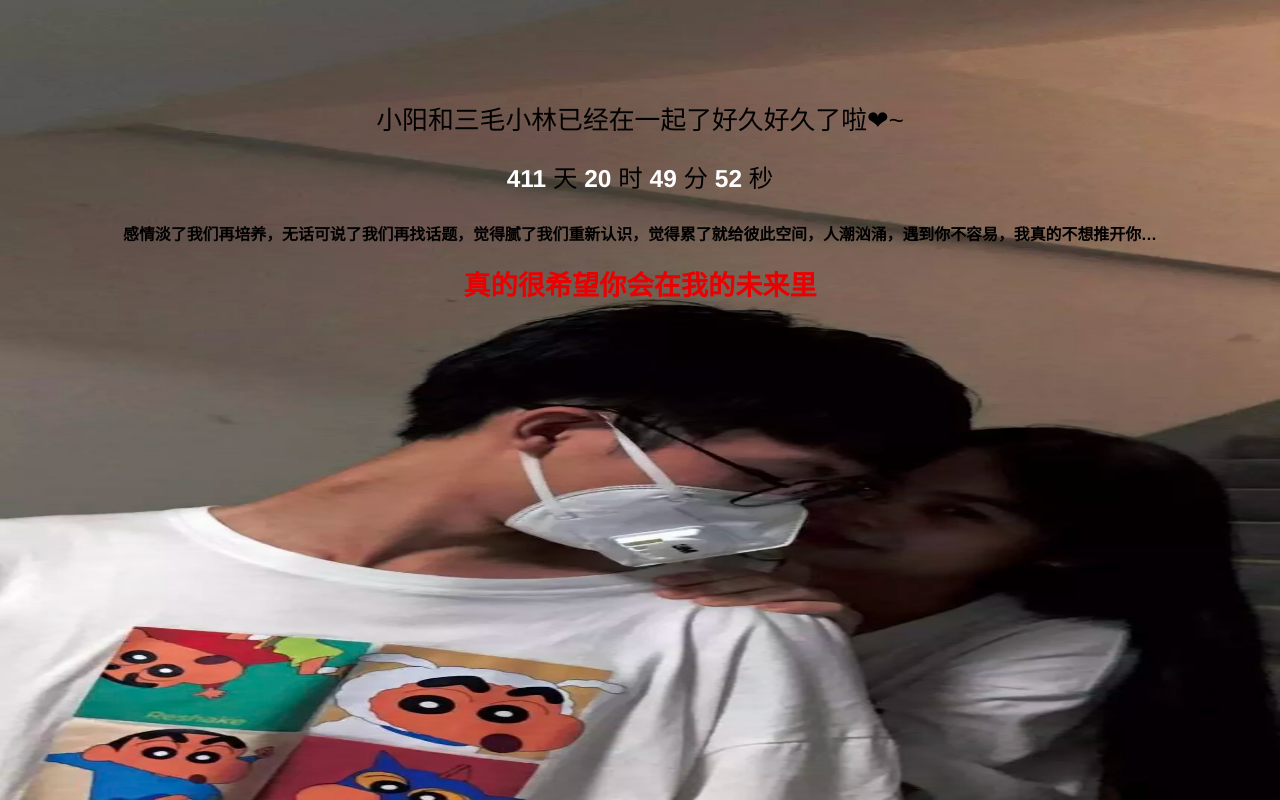
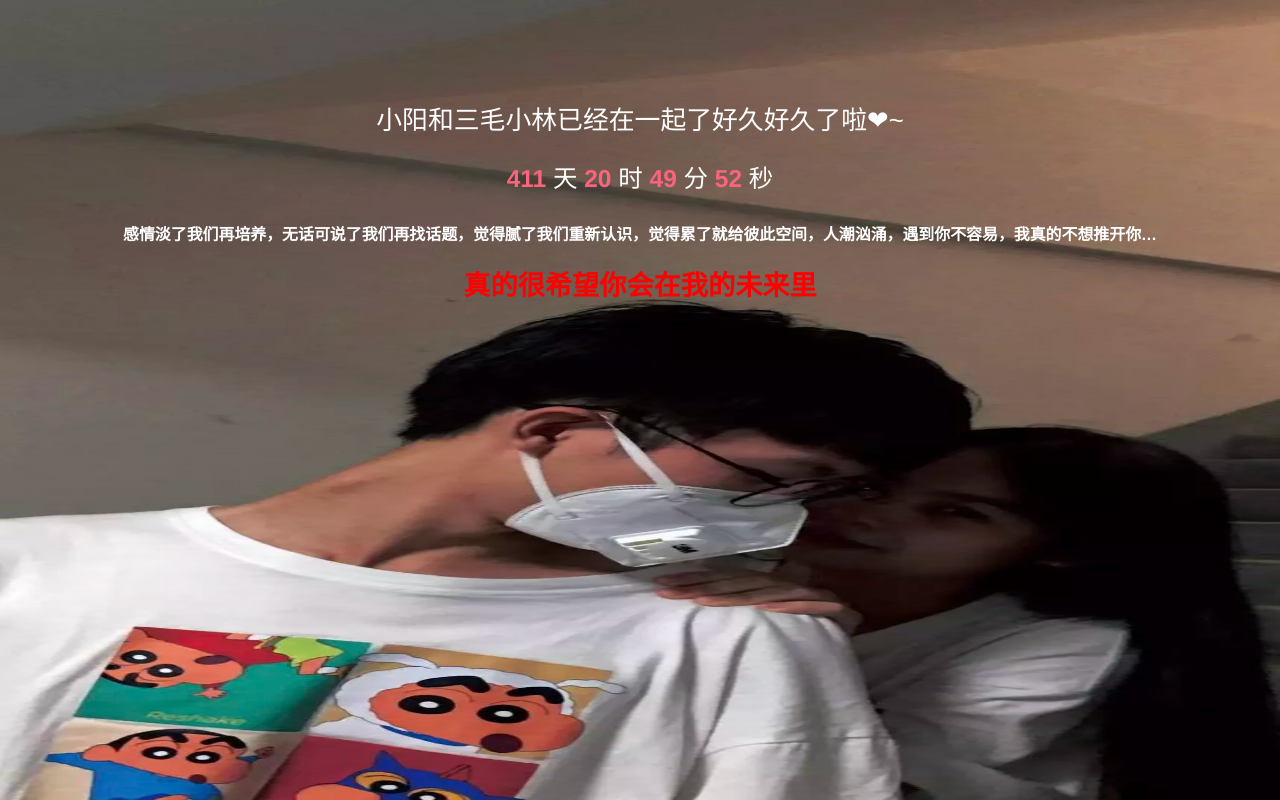
Before and after one commit to Harkin666/Lin-s-Lover, a plain HTML site: page index.html in a window 1280 px wide. Drawn offline with Linux system fonts and the light colour scheme.

Commit message:
FIX SOME BUGS
ABOUT COLORS

```diff
--- a/index.html
+++ b/index.html
@@ -34,6 +34,7 @@
             top: 25%;
             transform: translate(0, -50%);
             text-align: center;
+	    color: rgb(255, 255, 255);
         }
 
         .timer {
@@ -43,7 +44,7 @@
         }
 
         .timer b {
-            color: rgb(255, 255, 255);
+            color: rgb(253, 99, 125);
         }
     </style>
 </head>
@@ -59,7 +60,7 @@
 		</div>
 
 		<h3>感情淡了我们再培养，无话可说了我们再找话题，觉得腻了我们重新认识，觉得累了就给彼此空间，人潮汹涌，遇到你不容易，我真的不想推开你…</h3>
-		<h1 style="color:#EA0000">真的很希望你会在我的未来里</h1>
+		<h1 style="color:#FF0000">真的很希望你会在我的未来里</h1>
 	</div>
     <script>
         function timer() {
```
